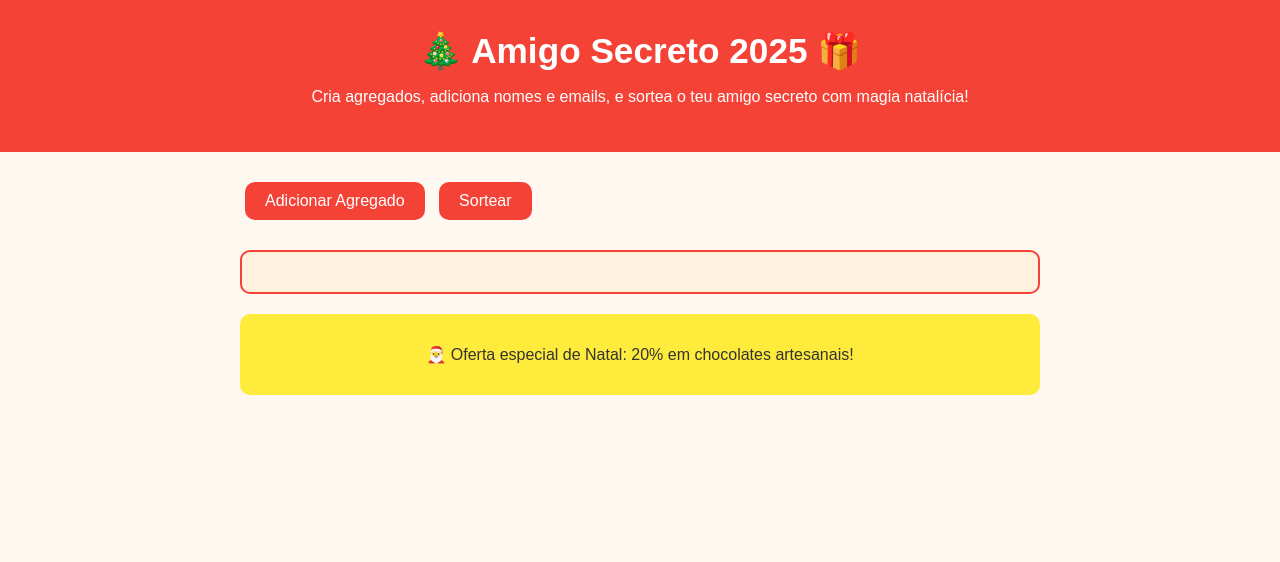
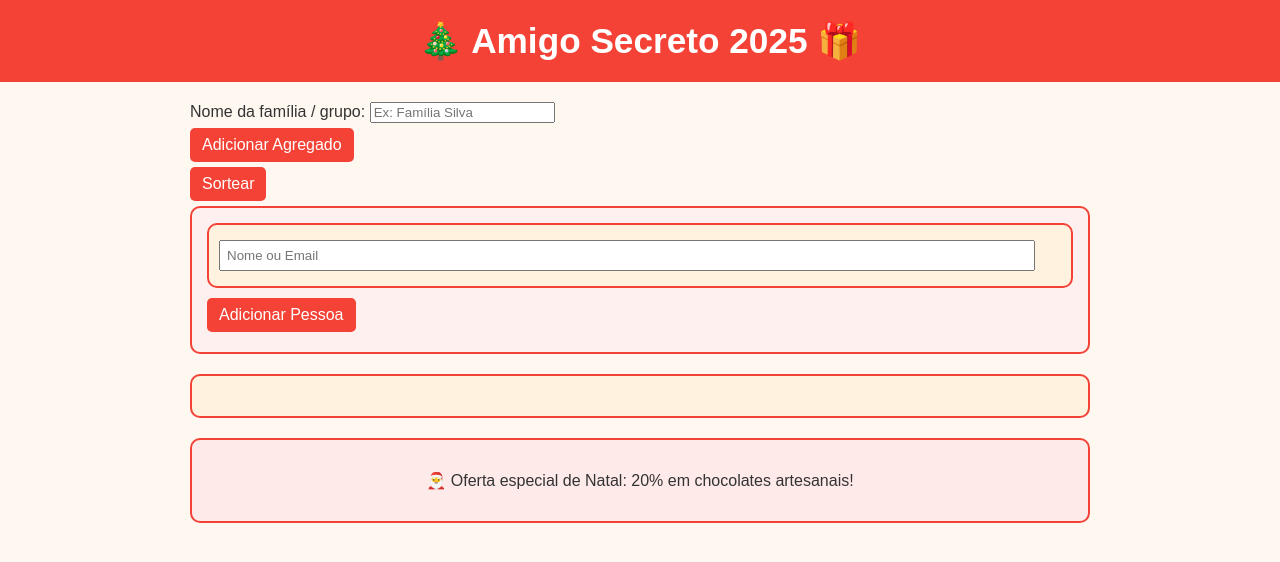
Before and after one commit to lfcaldeira/amigo-secreto, a plain HTML site: page frontend/index.html in a window 1280 px wide. Both pictures are taken after a click on the button "Sortear". Drawn offline with Linux system fonts and the light colour scheme.

Commit message:
css mais bonito

```diff
--- a/frontend/index.html
+++ b/frontend/index.html
@@ -5,18 +5,84 @@
 <meta name="viewport" content="width=device-width, initial-scale=1.0">
 <title>Amigo Secreto Natal</title>
 <link rel="stylesheet" href="styles.css">
+<style>
+body {
+    font-family: 'Arial', sans-serif;
+    background-color: #fff8f0;
+    color: #333;
+    margin: 0;
+    padding: 0;
+}
+header {
+    background-color: #f44336;
+    color: #fff;
+    padding: 20px;
+    text-align: center;
+}
+main {
+    padding: 20px;
+    max-width: 900px;
+    margin: auto;
+}
+button {
+    padding: 8px 12px;
+    margin: 5px 0;
+    border: none;
+    border-radius: 5px;
+    background-color: #f44336;
+    color: white;
+    cursor: pointer;
+}
+button:hover {
+    background-color: #d32f2f;
+}
+.casa {
+    border: 2px solid #f44336;
+    border-radius: 10px;
+    padding: 15px;
+    margin-bottom: 15px;
+    background-color: #fff0f0;
+}
+.pessoas {
+    margin-bottom: 10px;
+}
+.pessoa {
+    display: block;
+    margin: 5px 0;
+    padding: 6px;
+    width: 95%;
+}
+.resultado {
+    margin-top: 20px;
+    padding: 15px;
+    border: 2px dashed #f44336;
+    border-radius: 10px;
+    background-color: #fff0f0;
+}
+.ad-banner {
+    margin-top: 20px;
+    padding: 15px;
+    border: 2px solid #f44336;
+    border-radius: 10px;
+    text-align: center;
+    background-color: #ffeaea;
+}
+</style>
 </head>
 <body>
 <header>
   <h1>🎄 Amigo Secreto 2025 🎁</h1>
-  <p>Cria agregados, adiciona nomes e emails, e sortea o teu amigo secreto com magia natalícia!</p>
 </header>
 
 <main>
-  <button id="add-agregado">Adicionar Agregado</button>
+  <label for="nome-familia">Nome da família / grupo:</label>
+  <input type="text" id="nome-familia" placeholder="Ex: Família Silva" />
+
+  <button id="adicionar-casa">Adicionar Agregado</button>
   <button id="sortear">Sortear</button>
 
-  <section id="agregados"></section>
+  <section id="casas"></section>
+
   <div id="resultado" class="resultado"></div>
 
   <aside class="ad-banner">
--- a/frontend/script.js
+++ b/frontend/script.js
@@ -1,16 +1,16 @@
 const API_URL = window.API_URL || "http://192.168.1.123:8000";
 
 document.addEventListener("DOMContentLoaded", () => {
-    const addAgregadoBtn = document.getElementById("add-agregado");
+    const adicionarCasaBtn = document.getElementById("adicionar-casa");
     const sortearBtn = document.getElementById("sortear");
 
-    addAgregadoBtn.addEventListener("click", adicionarAgregado);
-    sortearBtn.addEventListener("click", sortear);
+    adicionarCasaBtn.addEventListener("click", () => adicionarCasa());
+    sortearBtn.addEventListener("click", () => sortear());
 
-    adicionarAgregado();
+    adicionarCasa(); // inicializa com um agregado
 });
 
-function adicionarAgregado() {
+function adicionarCasa() {
     const casasContainer = document.getElementById("casas");
     if (!casasContainer) return;
 
@@ -25,51 +25,51 @@ function adicionarAgregado() {
     adicionarPessoaBtn.textContent = "Adicionar Pessoa";
     adicionarPessoaBtn.addEventListener("click", () => adicionarPessoa(pessoasContainer));
 
+    // Envolve botão para garantir layout
+    const btnWrapper = document.createElement("div");
+    btnWrapper.appendChild(adicionarPessoaBtn);
+
     casaDiv.appendChild(pessoasContainer);
-    casaDiv.appendChild(adicionarPessoaBtn);
+    casaDiv.appendChild(btnWrapper);
     casasContainer.appendChild(casaDiv);
 
     adicionarPessoa(pessoasContainer);
 }
 
 function adicionarPessoa(container) {
-    const inputNome = document.createElement("input");
-    inputNome.type = "text";
-    inputNome.placeholder = "Nome";
-    inputNome.classList.add("pessoa-nome");
-
-    const inputEmail = document.createElement("input");
-    inputEmail.type = "email";
-    inputEmail.placeholder = "Email";
-    inputEmail.classList.add("pessoa-email");
-
-    container.appendChild(inputNome);
-    container.appendChild(inputEmail);
+    const input = document.createElement("input");
+    input.type = "text";
+    input.placeholder = "Nome ou Email";
+    input.classList.add("pessoa");
+    container.appendChild(input);
 }
 
 function coletarCasas() {
     const casasDivs = document.querySelectorAll(".casa");
     const casas = [];
-
     casasDivs.forEach(casaDiv => {
         const pessoas = [];
-        const nomes = casaDiv.querySelectorAll(".pessoa-nome");
-        const emails = casaDiv.querySelectorAll(".pessoa-email");
-        for (let i = 0; i < nomes.length; i++) {
-            const nome = nomes[i].value.trim();
-            const email = emails[i].value.trim();
-            if (nome && email) pessoas.push({nome, email});
+        casaDiv.querySelectorAll(".pessoa").forEach(input => {
+            const valor = input.value.trim();
+            if (valor) pessoas.push(valor);
+        });
+        if (pessoas.length > 0) casas.push(pessoas);
+    });
+    return casas;
 }
-        if (pessoas.length) casas.push(pessoas);
-    });
 
-    return casas;
+function isEmail(str) {
+    return /^[^\s@]+@[^\s@]+\.[^\s@]+$/.test(str);
 }
 
 async function sortear() {
     const casas = coletarCasas();
-    const nomeFamilia = document.getElementById("nome-familia").value.trim();
-    if (!nomeFamilia) { alert("Preenche o nome da família!"); return; }
+    const nomeFamilia = document.getElementById("nome-familia").value || "seu grupo";
+
+    if (casas.length === 0) {
+        alert("Adicione pelo menos uma pessoa antes de sortear.");
+        return;
+    }
 
     try {
         const resp = await fetch(`${API_URL}/sortear`, {
@@ -86,31 +86,38 @@ async function sortear() {
         const resultado = await resp.json();
         mostrarResultado(resultado);
 
-        // enviar emails
+        // Enviar email de amigo secreto
         for (const [quem, para] of Object.entries(resultado)) {
+            if (isEmail(quem)) {
                 fetch(`${API_URL}/enviar_email`, {
                     method: "POST",
                     headers: { "Content-Type": "application/json" },
                     body: JSON.stringify({
-                    destinatario: quem.email,
-                    nome: quem.nome,
-                    grupo: nomeFamilia,
-                    amigo_secreto: para.nome
+                        destinatario: quem,
+                        assunto: `🎄 Amigo Secreto - ${nomeFamilia}`,
+                        conteudo: `Olá! 🎅\n\nFoste adicionado ao amigo secreto feito pelo ${nomeFamilia}.\nDeverás dar a prenda a: ${para} 🎁\n\nParticipa em mais grupos aqui: http://192.168.1.123:8080`
                     })
                 });
             }
-    } catch(e) {
-        alert("Erro: " + e.message);
+        }
+
+    } catch (e) {
+        alert("Erro ao contactar o servidor: " + e.message);
     }
 }
 
 function mostrarResultado(resultado) {
     const resDiv = document.getElementById("resultado");
     if (!resDiv) return;
-    resDiv.innerHTML = "<h2>🎅 Resultado do Amigo Secreto 🎁</h2>";
+    resDiv.innerHTML = "";
+
+    const titulo = document.createElement("h2");
+    titulo.textContent = "🎅 Resultado do Amigo Secreto 🎁";
+    resDiv.appendChild(titulo);
+
     for (const [quem, para] of Object.entries(resultado)) {
         const p = document.createElement("p");
-        p.innerHTML = `<strong>${quem.nome}</strong> → ${para.nome}`;
+        p.innerHTML = `<strong>${quem}</strong> → ${para}`;
         resDiv.appendChild(p);
     }
 }
--- a/frontend/styles.css
+++ b/frontend/styles.css
@@ -50,6 +50,8 @@ button {
     font-size: 16px;
     cursor: pointer;
     transition: transform 0.2s, background-color 0.2s;
+    display: block;
+    margin-top: 5px;
 }
 
 button:hover {
```
Lines whose indentation alone changed are shown as unchanged.
